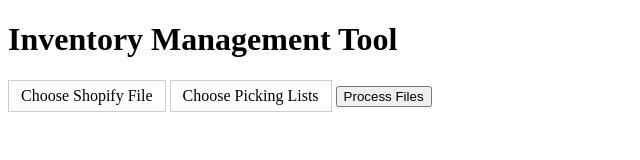
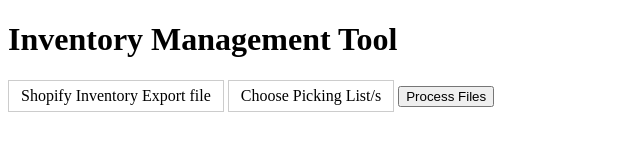
Before and after one commit to BenatarBros/InventoryManager, a plain HTML site: page index.html in a window 1280 px wide. Shown: the whole page, without its empty margins (0-640 px from the left). Drawn offline with nearby package versions, Linux system fonts and the light colour scheme.

Commit message:
Update index.html

```diff
--- a/index.html
+++ b/index.html
@@ -20,12 +20,12 @@
 <body>
     <h1>Inventory Management Tool</h1>
     <label for="shopifyFile" class="custom-file-upload">
-        Choose Shopify File
+        Shopify Inventory Export file
     </label>
     <input type="file" id="shopifyFile" accept=".csv, application/vnd.openxmlformats-officedocument.spreadsheetml.sheet" class="hidden">
 
     <label for="takealotFiles" class="custom-file-upload">
-        Choose Picking Lists
+        Choose Picking List/s
     </label>
     <input type="file" id="takealotFiles" accept=".csv, application/vnd.openxmlformats-officedocument.spreadsheetml.sheet" multiple class="hidden">
 
```
